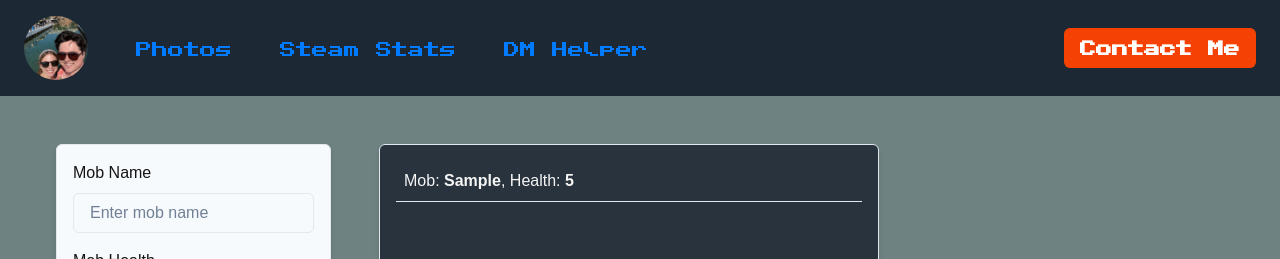
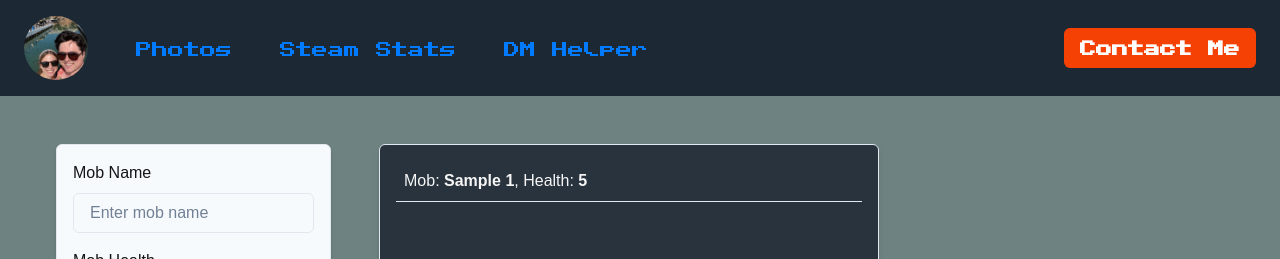
Before and after one commit to wdixon512/My-Website, a Next.js app: page /dm-helper in a window 1280 px wide. Both pictures are taken after typing "Sample", "5" into the empty fields and a click on the button "Add Mob". Shown: the top 259 px of the page. Built offline with nearby package versions, Linux system fonts and the light colour scheme; no server answers; a web font is replaced by a local one.

Commit message:
mob id added

```diff
--- a/components/contexts/DMHelperContext.tsx
+++ b/components/contexts/DMHelperContext.tsx
@@ -45,7 +45,13 @@ export const DMHelperContextProvider = ({ children }) => {
             return false;
         }
 
-        const mob: Mob = { mobName, mobHealth };
+        let id = 1;
+        if (mobs.some((m) => m.mobName === mobName)) {
+            // find mob of same name with largest ID and increment by 1
+            id = Math.max(...mobs.filter((m) => m.mobName === mobName).map((m) => m.id)) + 1;
+        }
+
+        const mob: Mob = { mobName, mobHealth, id };
 
         setMobs([...mobs, mob]);
         addFavorite(mob);
--- a/components/dm-helper/MobList.tsx
+++ b/components/dm-helper/MobList.tsx
@@ -1,6 +1,7 @@
 import { Box, Button, Text, Flex, FormControl, FormLabel, Input, List } from "@chakra-ui/react";
 import { useContext, useState } from "react";
 import { DMHelperContext } from "../contexts/DMHelperContext";
+import { sortMobs } from "@lib/util/mobUtils";
 
 export const MobList = () => {
     const { mobs } = useContext(DMHelperContext);
@@ -8,9 +9,9 @@ export const MobList = () => {
     return (
         <Box p={4} bg='secondary.200' borderWidth={1} borderRadius="md" shadow="md" minW={{ base: '100%', lg: '500px' }} >
             <List>
-                {mobs.map((mob, index) => (
+                {sortMobs(mobs).map((mob, index) => (
                     <Flex key={index} justify="space-between" align="center" p={2} borderBottomWidth={1}>
-                        <Flex >Mob: <Text as="span" fontWeight='800'>&nbsp;{mob.mobName}</Text>, Health: <Text as="span" fontWeight='800'>&nbsp;{mob.mobHealth}</Text></Flex>
+                        <Flex >Mob: <Text as="span" fontWeight='800'>&nbsp;{mob.mobName} {mob.id}</Text>, Health: <Text as="span" fontWeight='800'>&nbsp;{mob.mobHealth}</Text></Flex>
                     </Flex>
                 ))}
             </List>
--- a/lib/models/Mob.ts
+++ b/lib/models/Mob.ts
@@ -1,4 +1,5 @@
 export default interface Mob {
   mobName: string;
   mobHealth: number;
+  id?: number;
 }
--- /dev/null
+++ b/lib/util/mobUtils.ts
@@ -0,0 +1,14 @@
+export const sortMobs = (mobs) => {
+  return mobs.sort((a, b) => {
+    // First, sort by mobName
+    if (a.mobName.toLowerCase() < b.mobName.toLowerCase()) return -1;
+    if (a.mobName.toLowerCase() > b.mobName.toLowerCase()) return 1;
+
+    // If mobName is the same, sort by id
+    if (a.id < b.id) return -1;
+    if (a.id > b.id) return 1;
+
+    // If both mobName and id are the same
+    return 0;
+  });
+};
```
